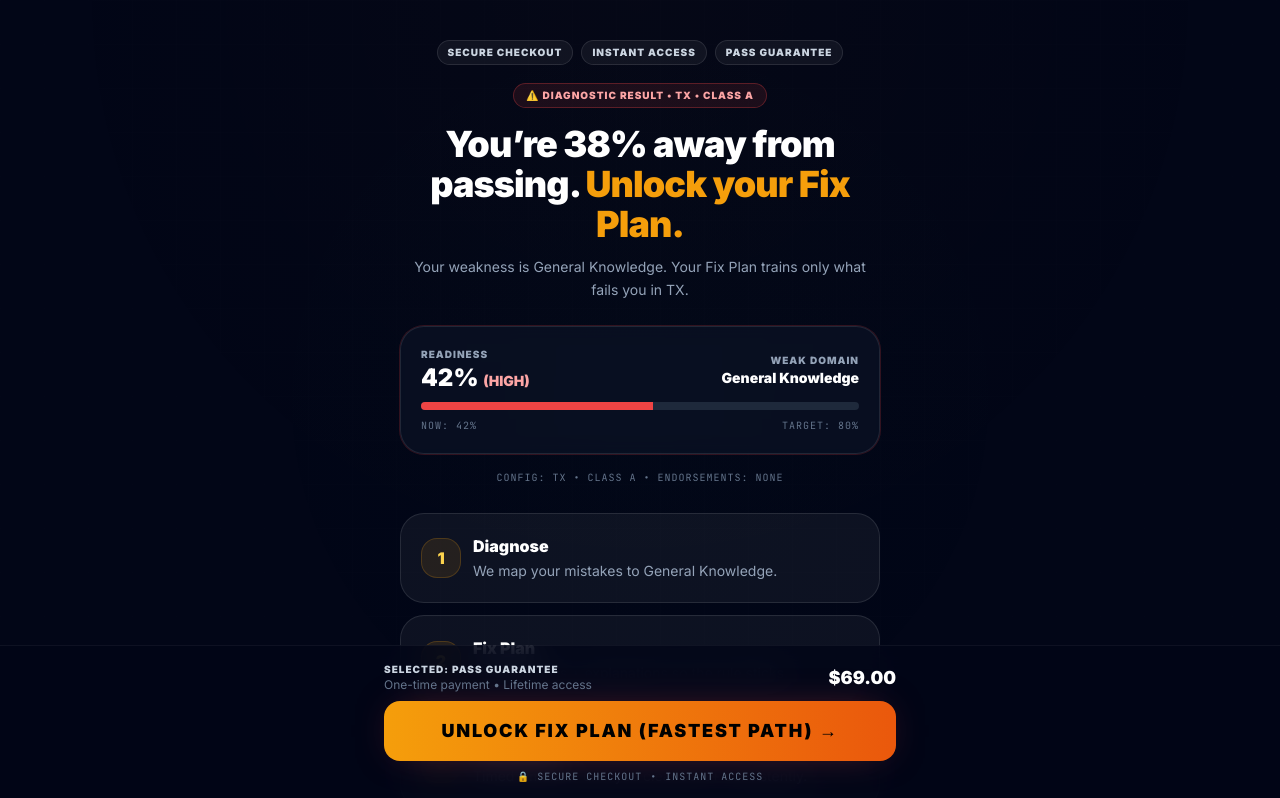
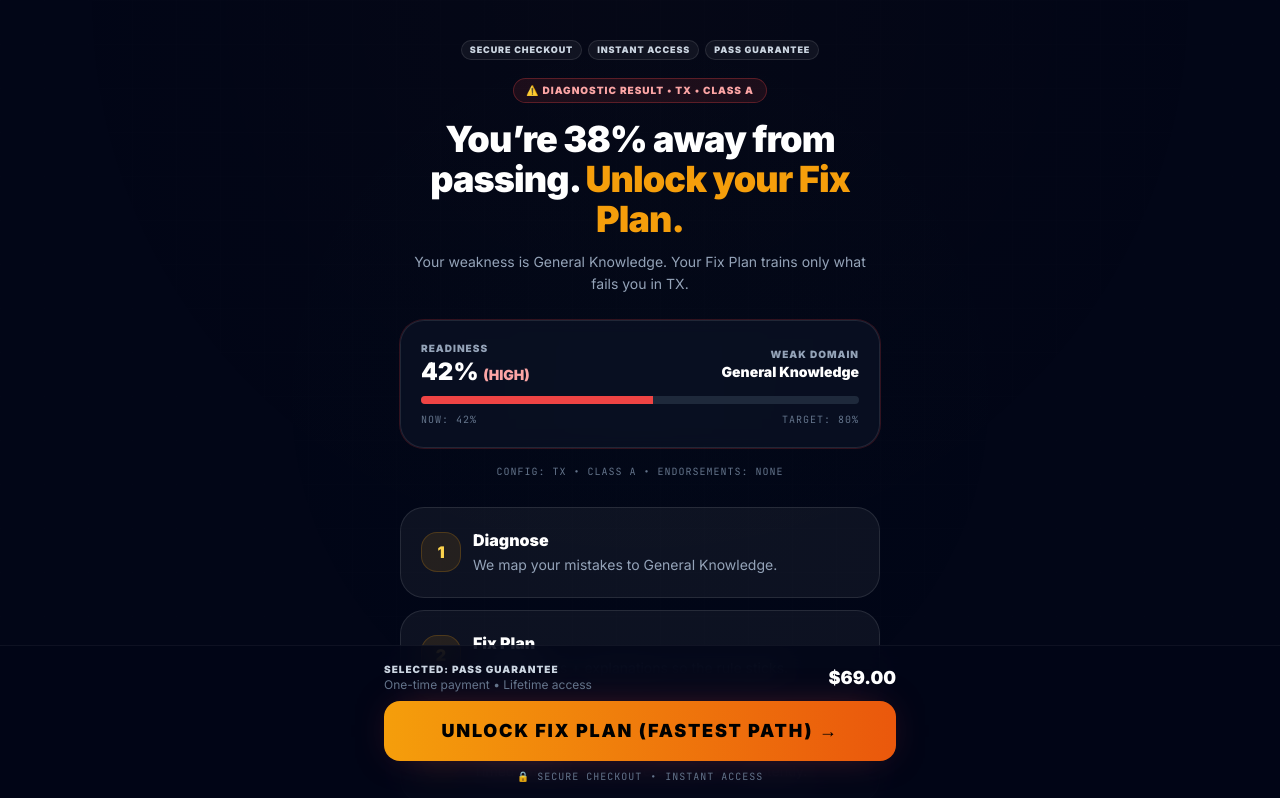
Before and after one commit to ismaelngoie/cdlpracticetest, a Next.js app: page /pay in a window 1280 px wide. Shown: the top 798 px of the page. Built offline with nearby package versions, Linux system fonts and the light colour scheme.

Commit message:
Update page.tsx

```diff
--- a/app/pay/page.tsx
+++ b/app/pay/page.tsx
@@ -311,7 +311,7 @@ function PaywallContent() {
   };
 
   const ValueChip = ({ children }: { children: React.ReactNode }) => (
-  <span className="px-2.5 py-1 rounded-full border border-white/10 bg-white/5 text-[10px] font-black uppercase tracking-widest text-slate-300 whitespace-nowrap">
+  <span className="px-2 py-0.5 rounded-full border border-white/10 bg-white/5 text-[9px] font-black uppercase tracking-widest text-slate-300 whitespace-nowrap">
     {children}
   </span>
 );
@@ -328,7 +328,7 @@ function PaywallContent() {
       <main className="relative z-10 max-w-lg mx-auto px-4 pt-10">
         {/* HEADER / HOOK */}
         <motion.div initial={{ opacity: 0, y: 10 }} animate={{ opacity: 1, y: 0 }} className="text-center mb-7">
-          <div className="flex flex-nowrap justify-center gap-2 mb-4">
+          <div className="flex flex-nowrap justify-center gap-1.5 mb-4">
   <ValueChip>Secure checkout</ValueChip>
   <ValueChip>Instant access</ValueChip>
   <ValueChip>Pass Guarantee</ValueChip>
```
